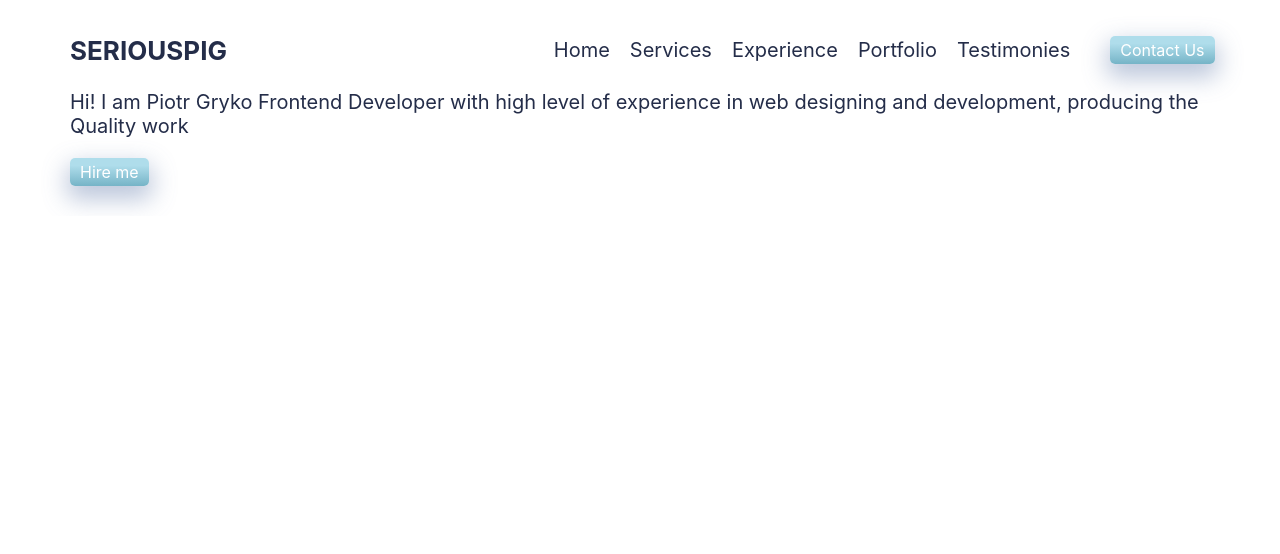
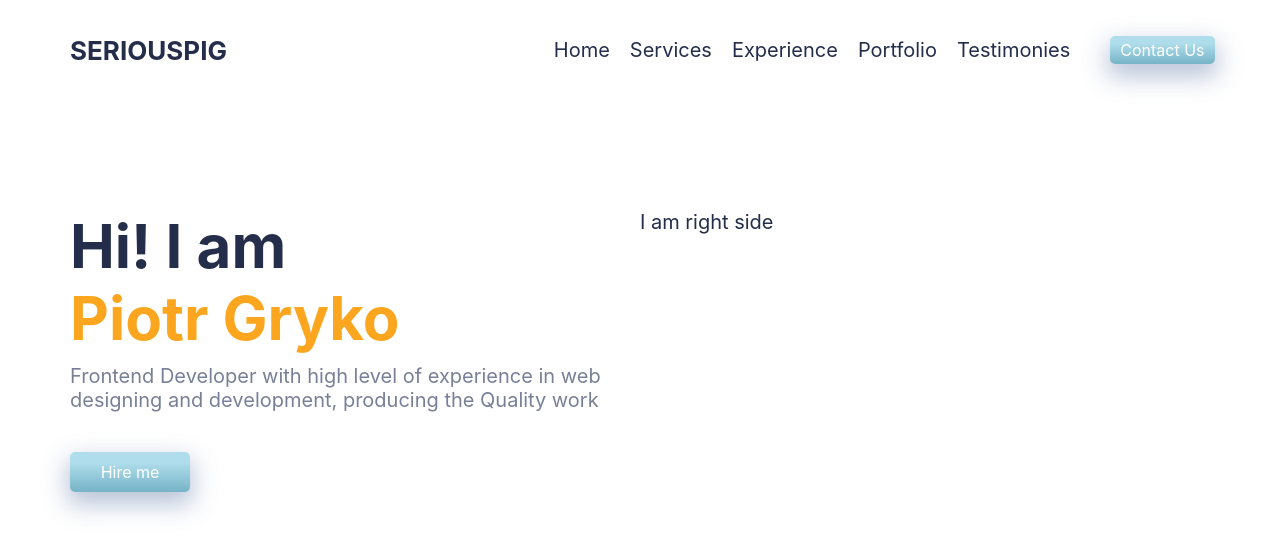
Before and after one commit to seriouspig/portfolio, a React (Create React App) app: page / in a window 1280 px wide. Shown: the top 554 px of the page. Built offline with nearby package versions, Linux system fonts and the light colour scheme.

Commit message:
Intro left side

```diff
--- a/src/Components/Intro/Intro.css
+++ b/src/Components/Intro/Intro.css
@@ -1,3 +1,53 @@
 .i-button {
     margin: 20px 0px;
 }
+
+.intro{
+    display: flex;
+    height: 77vh;
+    margin-top: 6rem;
+}
+
+.i-left{
+    display: flex;
+    position: relative;
+    flex: 1;
+    flex-direction: column;
+    gap: 2rem;
+}
+
+.i-name{
+    display: flex;
+    flex-direction: column;
+}
+
+.i-name>:nth-child(1){
+    color: var(--black);
+    font-weight: bold;
+    font-size: 3rem;
+}
+
+.i-name>:nth-child(2){
+    color: var(--orange);
+    font-weight: bold;
+    font-size: 3rem;
+}
+
+.i-name>:nth-child(3){
+    color: var(--gray);
+    font-weight: 400;
+    font-size: 1em;
+    margin-top: 10px;
+}
+
+.i-button{
+    margin-top: 0;
+    width: 6rem;
+    height: 2rem;
+
+}
+
+
+.i-right{
+    flex: 1;
+}
--- a/src/Components/Intro/Intro.jsx
+++ b/src/Components/Intro/Intro.jsx
@@ -13,7 +13,7 @@ const Intro = () => {
             <button className="button i-button">Hire me</button>
         </div>
         <div className="i-right">
-
+            I am right side
         </div>
     </div>
   )
```
